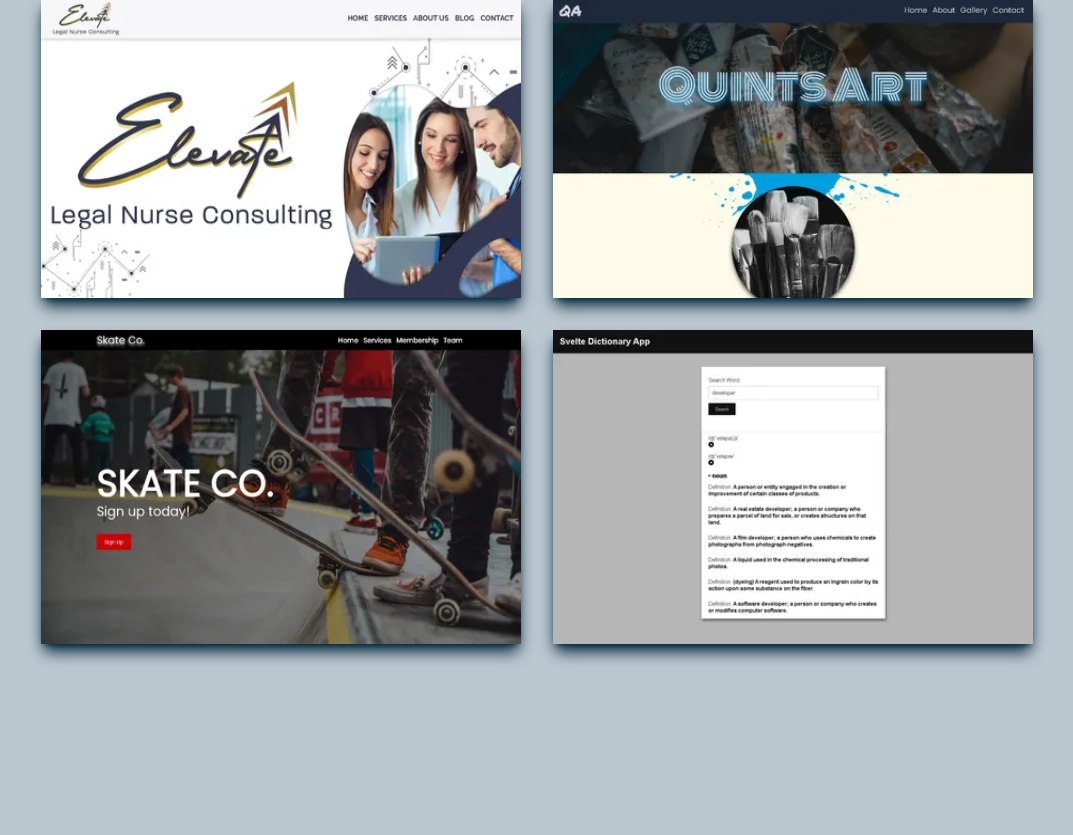
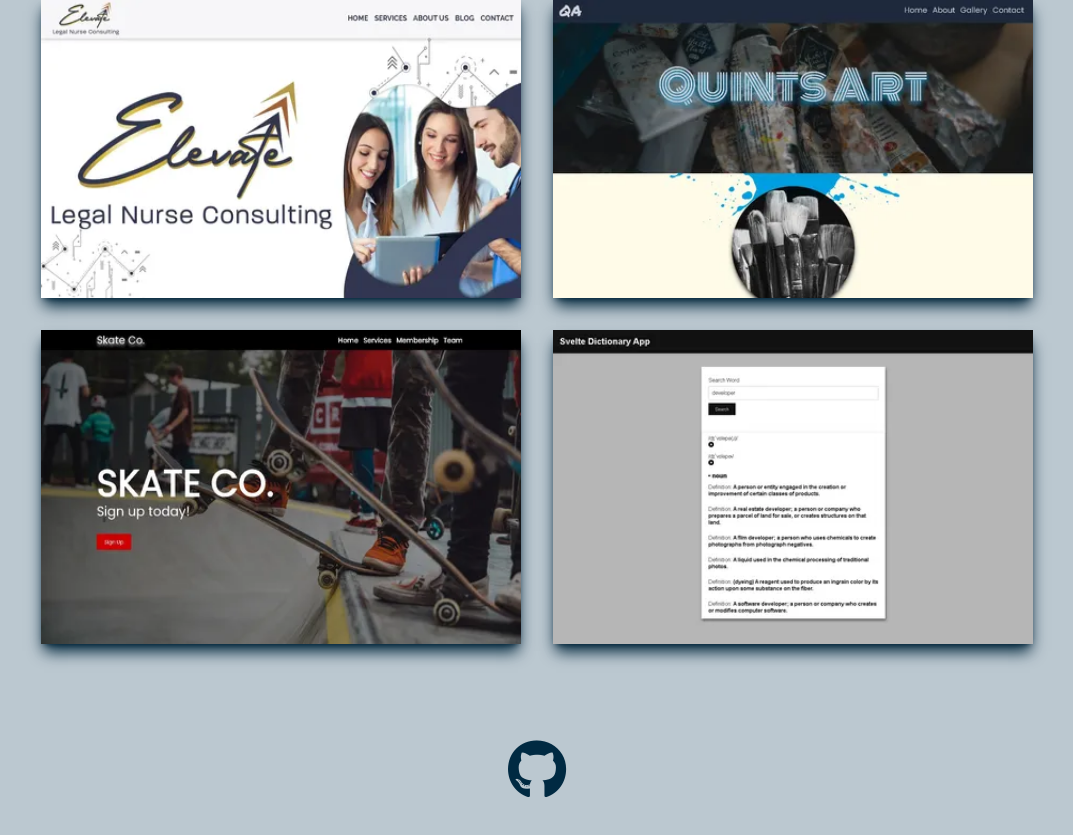
Before and after one commit to mattlundin/myPortfolio, a SvelteKit app: page /Projects in a window 1280 px wide. Shown: the part 354-1189 px from the top of the page, without its empty margins (103-1176 px from the left). Built offline with nearby package versions, Linux system fonts and the light colour scheme; a web font is replaced by a local one; what tailwind-clip-path would draw is missing.

Commit message:
Projects - Github icon opacity

```diff
--- a/src/routes/Projects/+page.svelte
+++ b/src/routes/Projects/+page.svelte
@@ -36,8 +36,8 @@
 				},
 				'-=.5'
 			)
-			.from('.fa-github', {
-				opacity: 0,
+			.to('.fa-github', {
+				opacity: 1,
 				duration: 1
 			});
 	});
@@ -95,7 +95,7 @@
 	<div class="mt-24 text-6xl text-center text-darkBlue">
 		<a href="https://github.com/mattlundin"
 			><i
-				class="fa-brands fa-github hover:text-lightBlue hover:scale-125 hover:rotate-180 transition ease duration-300"
+				class="opacity-0 fa-brands fa-github hover:text-lightBlue hover:scale-125 hover:rotate-180 transition ease duration-300"
 			/></a
 		>
 	</div>
```
